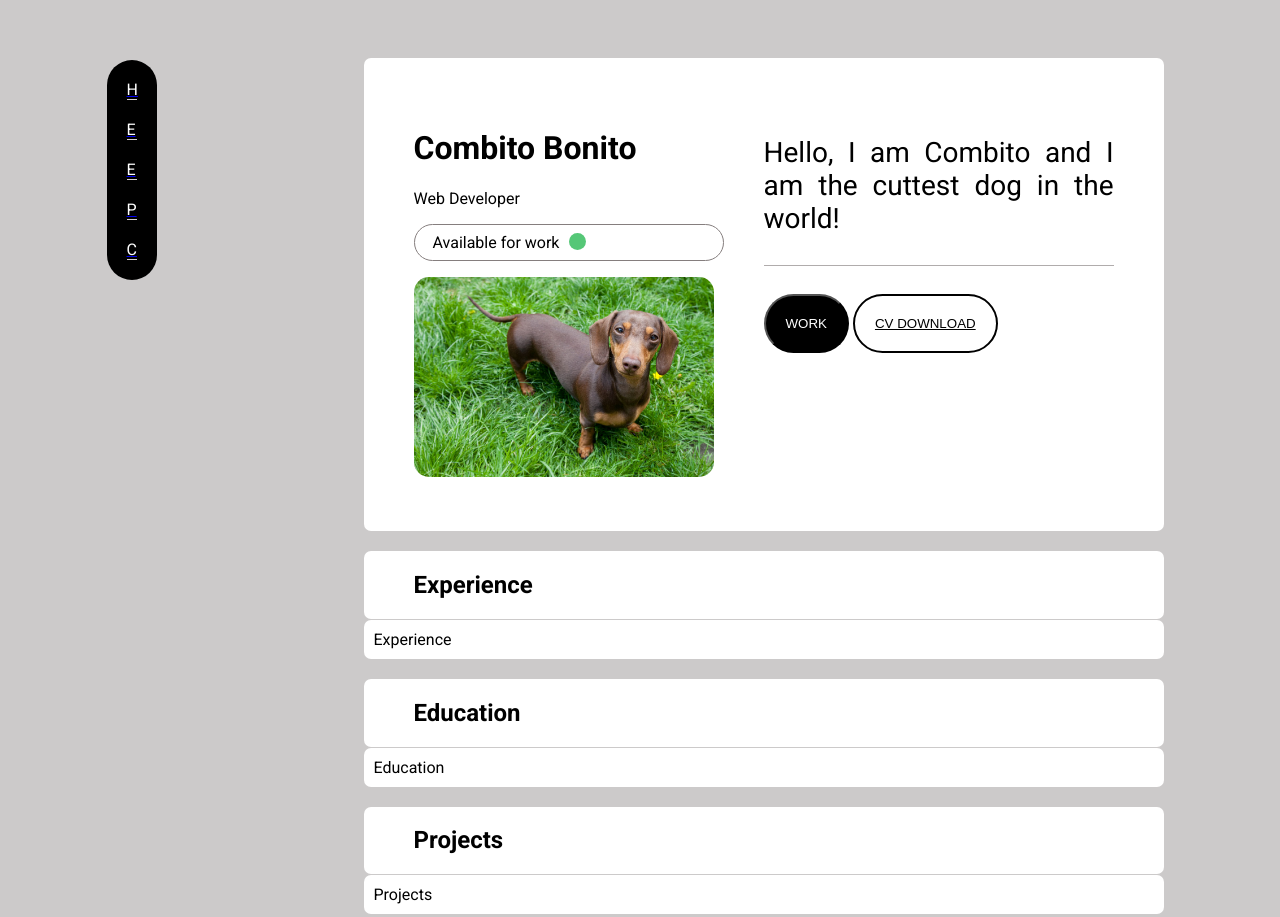
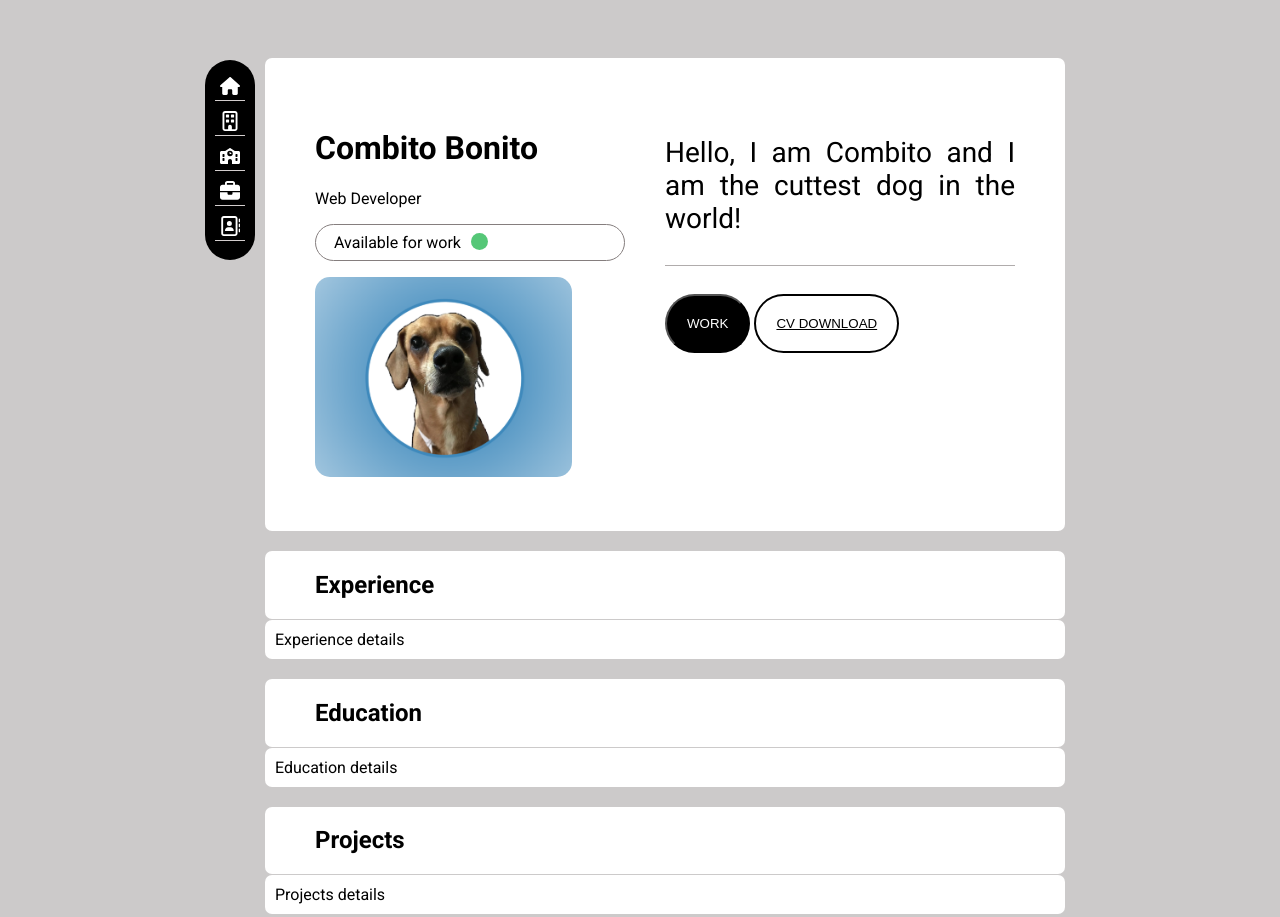
Before and after one commit to ClaudiaGuerra/Combo-Guerra-CV, a plain HTML site: page index.html in a window 1280 px wide. Shown: the top 917 px of the page. Drawn offline with Linux system fonts and the light colour scheme.

Commit message:
Fixed sticky menu. Changed profile picture

```diff
--- a/index.html
+++ b/index.html
@@ -11,14 +11,24 @@
 <body>
     <div class="sticky-nav">
         <ul>
-            <!-- <svg xmlns="http://www.w3.org/2000/svg" width="16" height="16" fill="white" class="bi bi-house" viewBox="0 0 16 16">
-                <path d="M8.707 1.5a1 1 0 0 0-1.414 0L.646 8.146a.5.5 0 0 0 .708.708L2 8.207V13.5A1.5 1.5 0 0 0 3.5 15h9a1.5 1.5 0 0 0 1.5-1.5V8.207l.646.647a.5.5 0 0 0 .708-.708L13 5.793V2.5a.5.5 0 0 0-.5-.5h-1a.5.5 0 0 0-.5.5v1.293zM13 7.207V13.5a.5.5 0 0 1-.5.5h-9a.5.5 0 0 1-.5-.5V7.207l5-5z"/>
-              </svg> -->
-            <a href="#home"><li>H</li></a>
-            <a href="#experience"><li>E</li></a>
-            <a href="#education"><li>E</li></a>
-            <a href="#projects"><li>P</li></a>
-            <a href="#contact"><li>C</li></a>
+            <a href="#home"><li> <!-- Home -->
+                <svg class="icon" xmlns="http://www.w3.org/2000/svg" viewBox="0 0 576 512"><!--!Font Awesome Free 6.6.0 by @fontawesome - https://fontawesome.com License - https://fontawesome.com/license/free Copyright 2024 Fonticons, Inc.--><path fill="#ffffff" d="M575.8 255.5c0 18-15 32.1-32 32.1l-32 0 .7 160.2c0 2.7-.2 5.4-.5 8.1l0 16.2c0 22.1-17.9 40-40 40l-16 0c-1.1 0-2.2 0-3.3-.1c-1.4 .1-2.8 .1-4.2 .1L416 512l-24 0c-22.1 0-40-17.9-40-40l0-24 0-64c0-17.7-14.3-32-32-32l-64 0c-17.7 0-32 14.3-32 32l0 64 0 24c0 22.1-17.9 40-40 40l-24 0-31.9 0c-1.5 0-3-.1-4.5-.2c-1.2 .1-2.4 .2-3.6 .2l-16 0c-22.1 0-40-17.9-40-40l0-112c0-.9 0-1.9 .1-2.8l0-69.7-32 0c-18 0-32-14-32-32.1c0-9 3-17 10-24L266.4 8c7-7 15-8 22-8s15 2 21 7L564.8 231.5c8 7 12 15 11 24z"/></svg>
+           </li></a>
+
+            <a href="#experience"><li> <!-- Experience -->
+                <svg class="icon" xmlns="http://www.w3.org/2000/svg" viewBox="0 0 384 512"><!--!Font Awesome Free 6.6.0 by @fontawesome - https://fontawesome.com License - https://fontawesome.com/license/free Copyright 2024 Fonticons, Inc.--><path fill="#ffffff" d="M64 48c-8.8 0-16 7.2-16 16l0 384c0 8.8 7.2 16 16 16l80 0 0-64c0-26.5 21.5-48 48-48s48 21.5 48 48l0 64 80 0c8.8 0 16-7.2 16-16l0-384c0-8.8-7.2-16-16-16L64 48zM0 64C0 28.7 28.7 0 64 0L320 0c35.3 0 64 28.7 64 64l0 384c0 35.3-28.7 64-64 64L64 512c-35.3 0-64-28.7-64-64L0 64zm88 40c0-8.8 7.2-16 16-16l48 0c8.8 0 16 7.2 16 16l0 48c0 8.8-7.2 16-16 16l-48 0c-8.8 0-16-7.2-16-16l0-48zM232 88l48 0c8.8 0 16 7.2 16 16l0 48c0 8.8-7.2 16-16 16l-48 0c-8.8 0-16-7.2-16-16l0-48c0-8.8 7.2-16 16-16zM88 232c0-8.8 7.2-16 16-16l48 0c8.8 0 16 7.2 16 16l0 48c0 8.8-7.2 16-16 16l-48 0c-8.8 0-16-7.2-16-16l0-48zm144-16l48 0c8.8 0 16 7.2 16 16l0 48c0 8.8-7.2 16-16 16l-48 0c-8.8 0-16-7.2-16-16l0-48c0-8.8 7.2-16 16-16z"/></svg>
+            </li></a>
+            <a href="#education"><li>
+                <svg class="icon" xmlns="http://www.w3.org/2000/svg" viewBox="0 0 640 512"><!--!Font Awesome Free 6.6.0 by @fontawesome - https://fontawesome.com License - https://fontawesome.com/license/free Copyright 2024 Fonticons, Inc.--><path fill="#ffffff" d="M337.8 5.4C327-1.8 313-1.8 302.2 5.4L166.3 96 48 96C21.5 96 0 117.5 0 144L0 464c0 26.5 21.5 48 48 48l208 0 0-96c0-35.3 28.7-64 64-64s64 28.7 64 64l0 96 208 0c26.5 0 48-21.5 48-48l0-320c0-26.5-21.5-48-48-48L473.7 96 337.8 5.4zM96 192l32 0c8.8 0 16 7.2 16 16l0 64c0 8.8-7.2 16-16 16l-32 0c-8.8 0-16-7.2-16-16l0-64c0-8.8 7.2-16 16-16zm400 16c0-8.8 7.2-16 16-16l32 0c8.8 0 16 7.2 16 16l0 64c0 8.8-7.2 16-16 16l-32 0c-8.8 0-16-7.2-16-16l0-64zM96 320l32 0c8.8 0 16 7.2 16 16l0 64c0 8.8-7.2 16-16 16l-32 0c-8.8 0-16-7.2-16-16l0-64c0-8.8 7.2-16 16-16zm400 16c0-8.8 7.2-16 16-16l32 0c8.8 0 16 7.2 16 16l0 64c0 8.8-7.2 16-16 16l-32 0c-8.8 0-16-7.2-16-16l0-64zM232 176a88 88 0 1 1 176 0 88 88 0 1 1 -176 0zm88-48c-8.8 0-16 7.2-16 16l0 32c0 8.8 7.2 16 16 16l32 0c8.8 0 16-7.2 16-16s-7.2-16-16-16l-16 0 0-16c0-8.8-7.2-16-16-16z"/></svg>
+            </li></a>
+
+            <a href="#projects"><li>
+            <svg class="icon" xmlns="http://www.w3.org/2000/svg" viewBox="0 0 512 512"><!--!Font Awesome Free 6.6.0 by @fontawesome - https://fontawesome.com License - https://fontawesome.com/license/free Copyright 2024 Fonticons, Inc.--><path fill="#ffffff" d="M184 48l144 0c4.4 0 8 3.6 8 8l0 40L176 96l0-40c0-4.4 3.6-8 8-8zm-56 8l0 40L64 96C28.7 96 0 124.7 0 160l0 96 192 0 128 0 192 0 0-96c0-35.3-28.7-64-64-64l-64 0 0-40c0-30.9-25.1-56-56-56L184 0c-30.9 0-56 25.1-56 56zM512 288l-192 0 0 32c0 17.7-14.3 32-32 32l-64 0c-17.7 0-32-14.3-32-32l0-32L0 288 0 416c0 35.3 28.7 64 64 64l384 0c35.3 0 64-28.7 64-64l0-128z"/></svg>
+            </li></a>
+
+            <a href="#contact"><li>
+                <svg class="icon" xmlns="http://www.w3.org/2000/svg" viewBox="0 0 512 512"><!--!Font Awesome Free 6.6.0 by @fontawesome - https://fontawesome.com License - https://fontawesome.com/license/free Copyright 2024 Fonticons, Inc.--><path fill="#ffffff" d="M384 48c8.8 0 16 7.2 16 16l0 384c0 8.8-7.2 16-16 16L96 464c-8.8 0-16-7.2-16-16L80 64c0-8.8 7.2-16 16-16l288 0zM96 0C60.7 0 32 28.7 32 64l0 384c0 35.3 28.7 64 64 64l288 0c35.3 0 64-28.7 64-64l0-384c0-35.3-28.7-64-64-64L96 0zM240 256a64 64 0 1 0 0-128 64 64 0 1 0 0 128zm-32 32c-44.2 0-80 35.8-80 80c0 8.8 7.2 16 16 16l192 0c8.8 0 16-7.2 16-16c0-44.2-35.8-80-80-80l-64 0zM512 80c0-8.8-7.2-16-16-16s-16 7.2-16 16l0 64c0 8.8 7.2 16 16 16s16-7.2 16-16l0-64zM496 192c-8.8 0-16 7.2-16 16l0 64c0 8.8 7.2 16 16 16s16-7.2 16-16l0-64c0-8.8-7.2-16-16-16zm16 144c0-8.8-7.2-16-16-16s-16 7.2-16 16l0 64c0 8.8 7.2 16 16 16s16-7.2 16-16l0-64z"/></svg>
+            </li></a>
         </ul>
     </div>
 
@@ -31,7 +41,9 @@
                     <p class="p-status">Available for work</p>
                     <div class="dot"></div>
                 </div>
-                <img class="profile" src="img/combito.jpg" alt="Combito Bonito">
+                <div>
+                <img class="profile" src="img/perfil2.png" alt="Combito Bonito">
+                </div>
             </div>
             <div class="subsection">
                 <p class="p-desc">Hello, I am Combito and I am the cuttest dog in the world!</p>
@@ -47,7 +59,7 @@
                 <h2>Experience</h2>
             </div>
 
-            <div class="section-content">Experience</div>
+            <div class="section-content">Experience details</div>
         </div>
 
         <div><!--  Education container -->
@@ -55,7 +67,7 @@
                 <h2>Education</h2>
             </div>
 
-            <div class="section section-content">Education</div>
+            <div class="section section-content">Education details</div>
         </div>
 
         <div><!--  Projects container -->
@@ -63,7 +75,7 @@
                 <h2>Projects</h2>
             </div>
 
-            <div class="section section-content">Projects</div>
+            <div class="section section-content">Projects details</div>
         </div>
 
         <div><!--  Contact container -->
--- a/styles.css
+++ b/styles.css
@@ -7,7 +7,7 @@ body {
     font-style: normal;
 
     display: flex;
-    justify-content: space-around;
+    justify-content:center;
 }
 
 /* -------------- General Styles -------------------*/
@@ -29,6 +29,43 @@ body {
     width: 50%;
 }
 
+.sticky-nav {
+    height: 200px;
+    width: 50px;
+    background-color: black;
+    border-radius: 50px;
+    position: sticky;
+    top: 60px;
+    /* left: -30px; */
+}
+
+.sticky-nav li {
+    list-style-type: none;
+    color: #fff;
+    border-bottom: 1px solid #d3cece;
+    text-decoration: none;
+    margin: 10px;
+    display: block;
+    text-align: center;
+}
+
+.sticky-nav li:hover {
+    background-color: rgba(204, 202, 202, 0.6);
+}
+
+.sticky-nav ul {
+    text-decoration: none;
+    padding: 0px;
+}
+
+.sticky-nav a {
+    text-decoration: none;
+}
+
+.icon{
+    height: 20px;
+    width : 20px;
+}
 /* ---------- Personal Information ---------------- */
 
 .dot {
@@ -94,34 +131,13 @@ body {
 
 }
 
+
+/* ------------------------ Sections ---------------------- */
+
 .section-title {
     padding-top: 0px;
     padding-bottom: 0px;
     margin-top: 20px
-}
-
-.sticky-nav {
-    height: 220px;
-    width: 50px;
-    background-color: black;
-    border-radius: 50px;
-    position: sticky;
-    top: 60px;
-    left: -30px;
-}
-
-.sticky-nav li {
-    list-style-type: none;
-    color: #fff;
-    border-bottom: 1px solid #d3cece;
-    text-decoration: none;
-    margin: 20px;
-    display: block;
-}
-
-.sticky-nav ul {
-    text-decoration: none;
-    padding: 0px;
 }
 
 .section-content {
```
Also changed, not shown: IMG/perfil2.png (added), 1 other file.
